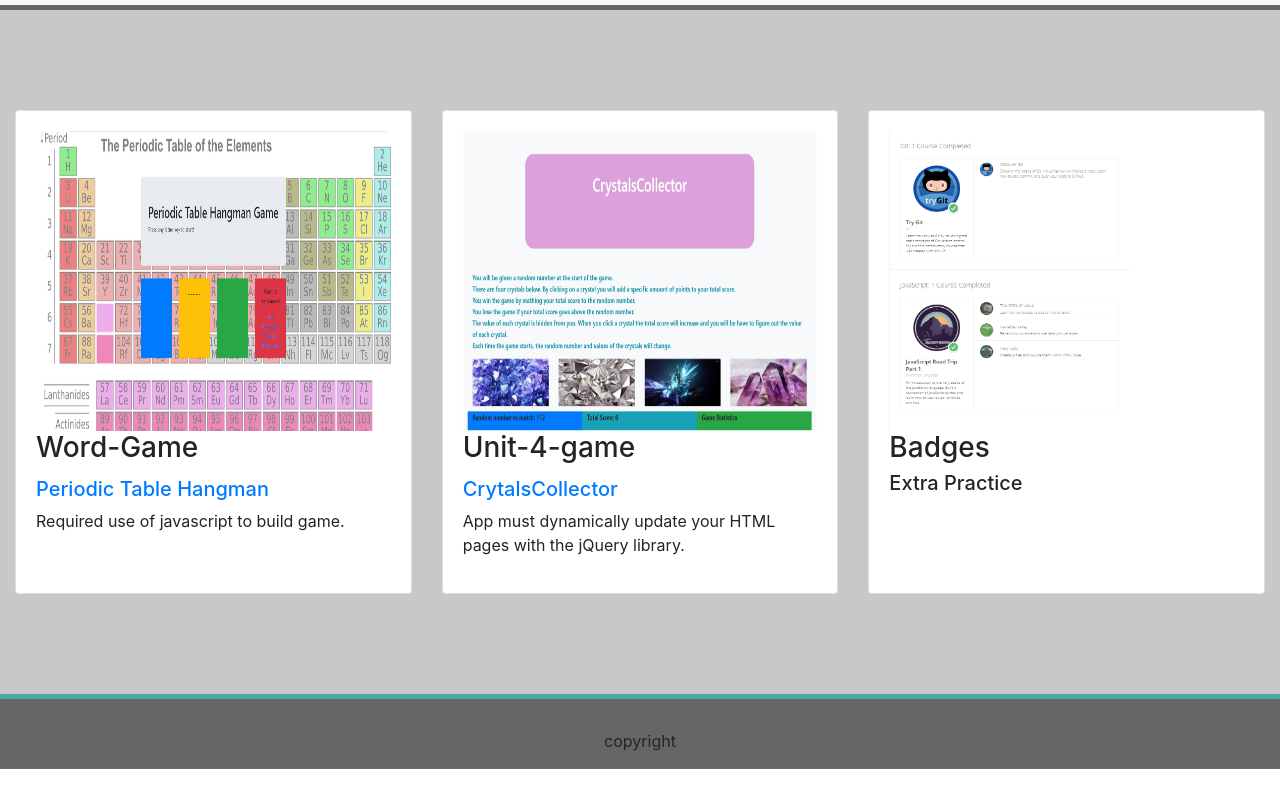
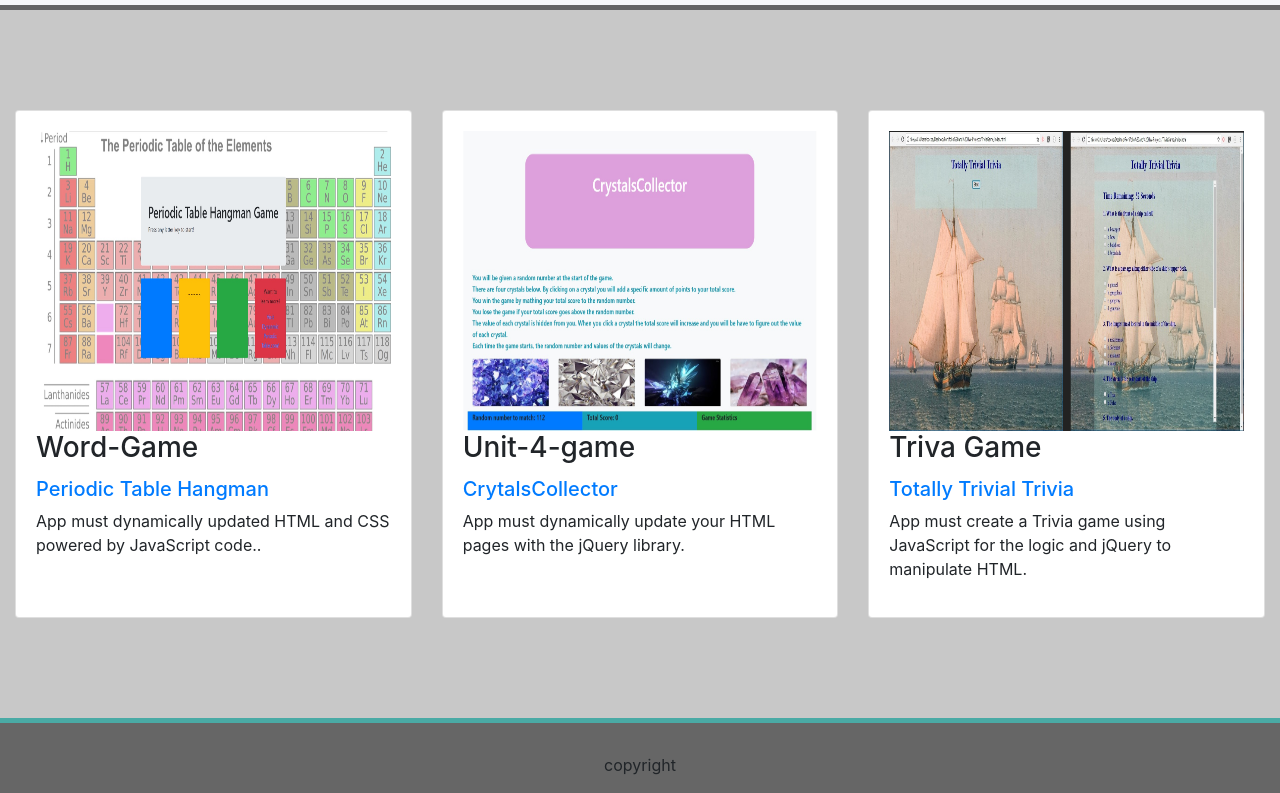
Before and after one commit to anorris57/Bootstrap-Portfolio, a plain HTML site: page portfolio.html in a window 1280 px wide. Shown: the part 91-884 px from the top of the page. Before the commit the page ends 860 px from the top, so only its background shows below. Drawn offline with nearby package versions, Linux system fonts and the light colour scheme.

Commit message:
adding triva game project

```diff
--- a/portfolio.html
+++ b/portfolio.html
@@ -37,7 +37,7 @@
               <img src="assets/images/periodicTable.project.jpg" class="img-fluid" alt="picture of game"/>
               <h3 class="card-title">Word-Game</h3>
               <h5><a class="card-subtitle" href="https://anorris57.github.io/Word-Guess-Game/" target="_blank">Periodic Table Hangman</a></h5>
-              <p>Required use of javascript to build game.</p>
+              <p>App must dynamically updated HTML and CSS powered by JavaScript code..</p>
             </div><!--close card-body-->
           </div><!--close for card div1-->
           <div class="card">
@@ -50,10 +50,10 @@
           </div><!--close for card div2-->
           <div class="card">
             <div class="card-body">
-              <img src="assets/images/Portfolio.d.png" class="img-fluid" alt="picture of badge"/>
-                <h3 class="card-title">Badges</h3>
-                  <h5 class="card-subtitle">Extra Practice</h5>
-                    <p></p>
+              <img src="assets/images/portfolioTriva.jpg" class="img-fluid" alt="picture of badge"/>
+                <h3 class="card-title">Triva Game</h3>
+                  <h5><a class="card-subtitle" href="https://anorris57.github.io/TriviaGame/" target="_blank">Totally Trivial Trivia</a></h5>
+                    <p>App must create a Trivia game using JavaScript for the logic and jQuery to manipulate HTML.</p>
             </div><!--close card-body-->
           </div><!--close for card div3-->
         </div><!--close for card-deck-->
```
Also changed, not shown: assets/images/portfolioTriva.jpg (added).
